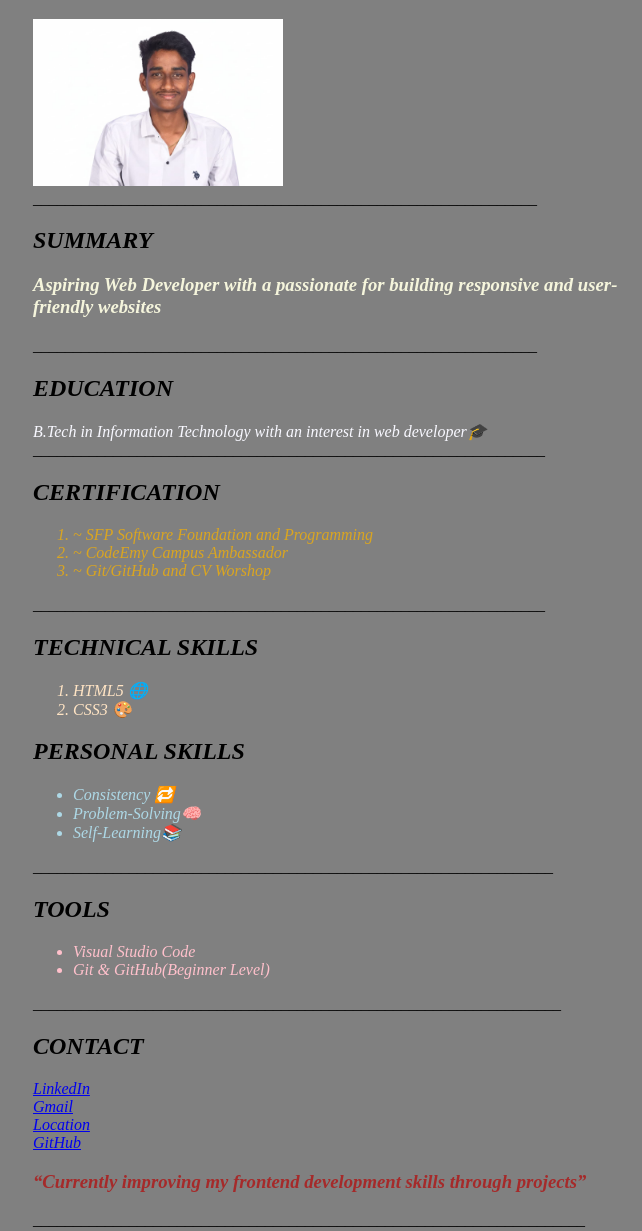
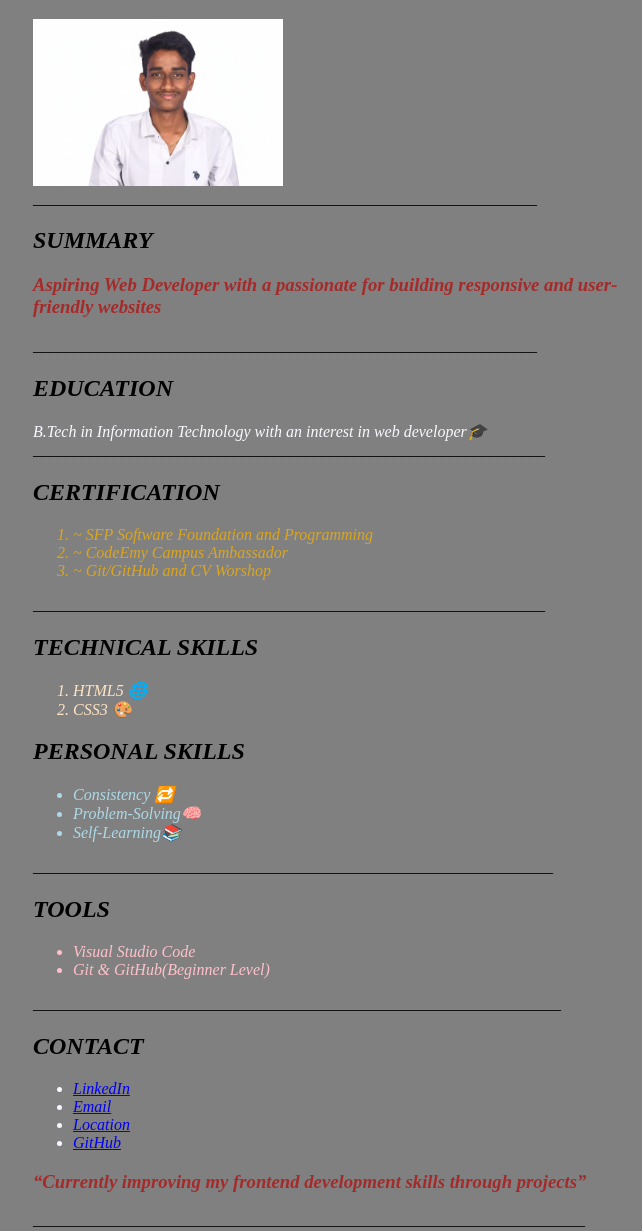
Before and after one commit to vickycode8008/Demo-resume, a plain HTML site: page index.html in a window 1280 px wide. Shown: the part 61-1292 px from the top of the page, without its empty margins (287-929 px from the left). Drawn offline with Linux system fonts and the light colour scheme.

Commit message:
add lines

```diff
--- a/index.html
+++ b/index.html
@@ -5,6 +5,7 @@
   <meta charset="UTF-8">
   <title>MY WEBSITE</title>
   <style>
+
     h1 {
       color: darkslategrey;
       font-style: normal;
@@ -27,12 +28,13 @@
       font-style: italic;
       margin: 25%;
       margin-top: 0%;
+
+       }
+
+       .box li {
+      color: lightblue;
     }
 
-    .box li {
-      color: lightblue;
-
-    }
 
     .work li {
       color: bisque;
@@ -59,7 +61,7 @@
   <h1>VIGNESH S</h1>
   <img src="vicky.jpeg" .jpeg" alt="Profile Photo" width="250"><br>
   _______________________________________________________________
-  <div class=smy>
+  <div class=smy> </div>
     <h2>SUMMARY</h2>
     <h3>Aspiring Web Developer with a passionate for building responsive and user-friendly websites</h3>
   </div>
@@ -105,10 +107,12 @@
   __________________________________________________________________
   <div class=CONTACT>
     <h2>CONTACT</h2>
-    <pr><a href="https://www.linkedin.com/in/vignesh-s-15b91739b/">LinkedIn</a><br>
-      <pr><a href="mailto:vickyviki339@gmail.com">Gmail</a><br>
-        <pr><a href=" https://maps.app.goo.gl/8ZqFAXdraC43ovym9">Location</a><br>
-          <pr><a href="https://github.com/vickycode8008">GitHub</a><br>
+    <ul>
+      <li><a  href="https://www.linkedin.com/in/vignesh-s-15b91739b/">LinkedIn</a></li>
+      <li><a href="mailto:vickyviki339@gmail.com">Email</a></li>
+      <li><a href=" https://maps.app.goo.gl/8ZqFAXdraC43ovym9">Location</a></li>
+      <li><a href="https://github.com/vickycode8008">GitHub</a></li>
+    </ul>
   </div>
   <h3>“Currently improving my frontend development skills through projects”</h3>
 </body>
```
Also changed, not shown: 1 other file.
